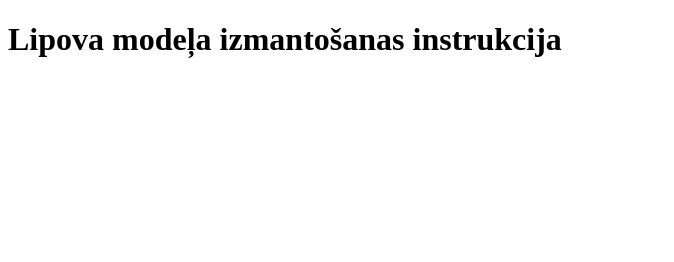
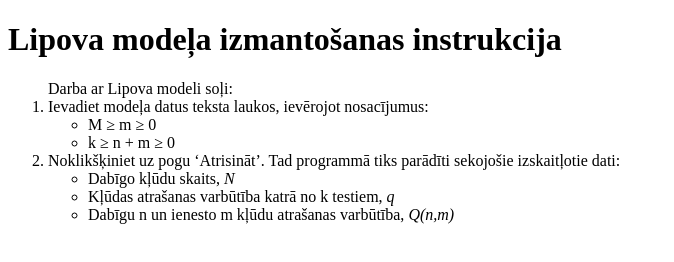
Before and after one commit to j-u-l-e-e/software_reliability_models, a plain HTML site: page guide/11.html in a window 1280 px wide. Shown: the whole page, without its empty margins (0-674 px from the left). Drawn offline with Linux system fonts and the light colour scheme.

Commit message:
Added guide to Schneidewind nad Lipow models

```diff
--- a/guide/11.html
+++ b/guide/11.html
@@ -9,5 +9,36 @@
 
 <h1>Lipova modeļa izmantošanas instrukcija</h1>
 
+<div>
+    <ol>
+        Darba ar Lipova modeli soļi:
+        <li>
+            Ievadiet modeļa datus teksta laukos, ievērojot nosacījumus:
+            <ul>
+                <li>
+                    M ≥ m ≥ 0
+                </li>
+                <li>
+                    k ≥ n + m ≥ 0
+                </li>
+            </ul>
+        </li>
+        <li>
+            Noklikšķiniet uz pogu ‘Atrisināt’. Tad programmā tiks parādīti sekojošie izskaitļotie dati:
+            <ul>
+                <li>
+                    Dabīgo kļūdu skaits, <i>N</i>
+                </li>
+                <li>
+                    Kļūdas atrašanas varbūtība katrā no k testiem, <i>q</i>
+                </li>
+                <li>
+                    Dabīgu n un ienesto m kļūdu atrašanas varbūtība, <i>Q(n,m)</i>
+                </li>
+            </ul>
+        </li>
+    </ol>
+</div>
+
 </body>
 </html>
```
Also changed, not shown: guide/12.html (+26 -0 lines).
